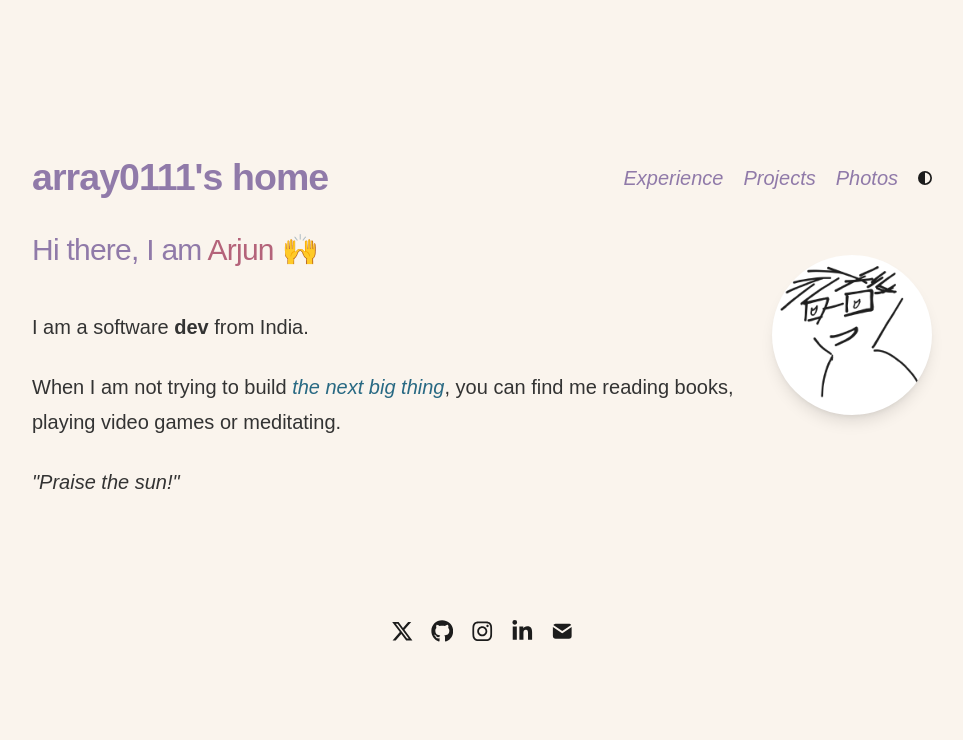
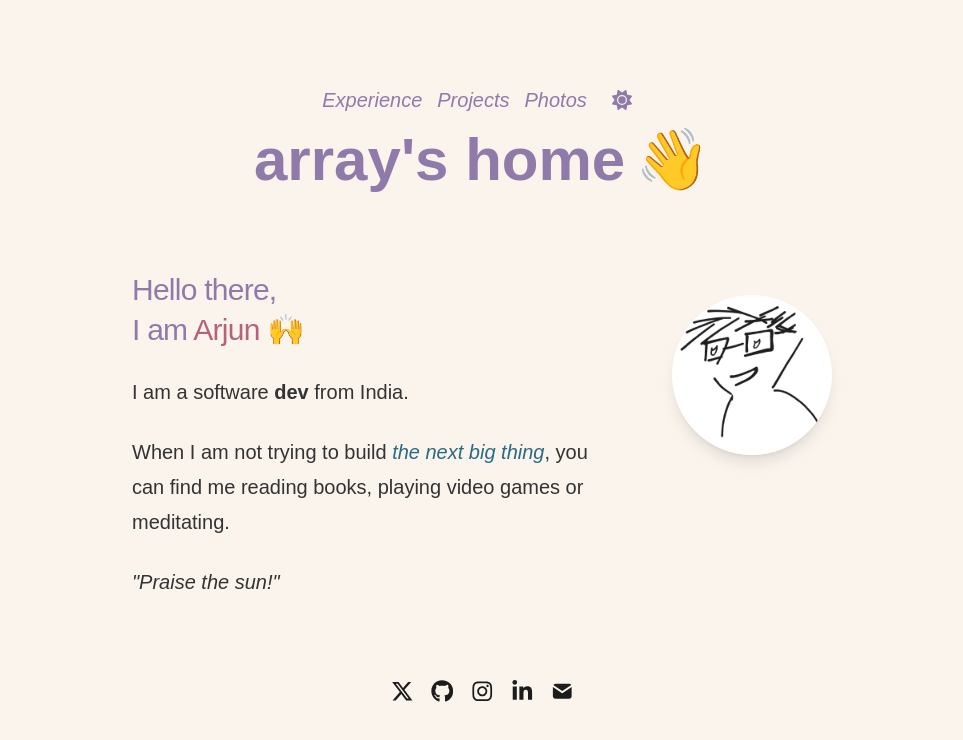
Before and after one commit to arjunomray/another-portfolio, a Next.js app: page / in a window 1280 px wide. Shown: the top 740 px of the page, without its empty margins (158-1121 px from the left). Built offline with nearby package versions, Linux system fonts and the light colour scheme.

Commit message:
change things around

```diff
--- /dev/null
+++ b/app/components/flickering-heading.tsx
@@ -0,0 +1,40 @@
+'use client';
+
+import { useEffect, useState } from "react";
+
+const metadata = {
+  title: 'array\'s home'
+}
+
+export const FlickeringHeading = () => {
+  const [faultyIndex, setFaultyIndex] = useState(0);
+  const [mounted, setMounted] = useState(false);
+  const title = metadata.title as string;
+
+  const spaceIndex = title.indexOf(' ');
+
+  useEffect(() => {
+    setMounted(true);
+    const interval = setInterval(() => {
+      setFaultyIndex(Math.floor(Math.random() * title.length));
+    }, 3000);
+
+    return () => clearInterval(interval);
+  }, [title.length]);
+
+  const letters = title.split('').map((char, i) => (
+    <span key={i} className={i === faultyIndex && i !== spaceIndex && mounted ? ' faulty-letter' : ''}>
+      {char}
+    </span>
+  ));
+
+  return (
+    <div>
+      <h1 className="text-5xl font-bold mb-4  relative neon-text inline-block"
+      >
+        {letters}
+        <span className="ml-2">👋</span>
+      </h1>
+    </div >
+  )
+}
--- a/app/components/footer.tsx
+++ b/app/components/footer.tsx
@@ -33,7 +33,7 @@ function SocialLinks() {
 
 export default function Footer() {
   return (
-    <small className="flex justify-center items-center lg:mt-24 mt-16 text-[#1C1C1C] dark:text-[#D4D4D4]">
+    <small className="flex justify-center items-center lg:mt-16 lg:mb-3 mt-16 text-[#1C1C1C] dark:text-[#D4D4D4]">
       <style jsx>{`
         @media screen and (max-width: 480px) {
           article {
--- a/app/components/nav.tsx
+++ b/app/components/nav.tsx
@@ -1,7 +1,7 @@
 import Link from "next/link";
 import { ThemeSwitch } from "./theme-switch";
-import { metaData } from "../config";
 import fs from "fs";
+import { FlickeringHeading } from "./flickering-heading";
 
 let blogs = fs.readdirSync("content");
 const blogsNumber = blogs.length;
@@ -21,14 +21,10 @@ if (blogsNumber > 1) {
 
 export function Navbar() {
   return (
-    <nav className="mb-1 py-5">
-      <div className="flex flex-col md:flex-row items-center md:justify-between">
-        <div className="flex items-center">
-          <Link href="/" className="text-3xl font-semibold tracking-tight">
-            {metaData.title}
-          </Link>
-        </div>
-        <div className="flex flex-row gap-4 mt-6 md:mt-0 md:ml-auto items-center">
+    <nav className="mb-10 py-2">
+      <div className="flex flex-col items-center ">
+
+        <div className="flex p-2 justify-center items-center gap-3">
           {Object.entries(navItems).map(([path, { name }]) => (
             <Link
               key={path}
@@ -40,7 +36,13 @@ export function Navbar() {
           ))}
           <ThemeSwitch />
         </div>
+        <div className="flex justify-center items-center">
+          <Link href="/" >
+            <FlickeringHeading />
+          </Link>
+        </div>
       </div>
+
     </nav>
   );
 }
--- a/app/components/theme-switch.tsx
+++ b/app/components/theme-switch.tsx
@@ -3,7 +3,7 @@ import * as React from "react";
 import { useTheme } from "next-themes";
 import { ThemeProvider as NextThemesProvider } from "next-themes";
 import type { ThemeProviderProps } from "next-themes/dist/types";
-import { FaCircleHalfStroke } from "react-icons/fa6";
+import { FaCircleHalfStroke, FaMoon, FaSun } from "react-icons/fa6";
 
 const storageKey = 'theme-preference';
 
@@ -66,27 +66,16 @@ export const ThemeSwitch: React.FC = () => {
     reflectPreference(newTheme);
   };
 
-  if (!mounted) {
-    return (
-      <FaCircleHalfStroke
-        className="h-[14px] w-[14px] text-[#1c1c1c]"
-        aria-hidden="true"
-      />
-    );
-  }
 
   return (
     <button
       id="theme-toggle"
       aria-label={`${currentTheme} mode`}
       onClick={toggleTheme}
-      className="flex items-center justify-center transition-opacity duration-300 hover:opacity-90"
+      className="flex items-center justify-center transition-opacity duration-300 hover:opacity-90 hover:bg-gray-200 dark:hover:bg-gray-800 p-2 rounded-full"
     >
-      <FaCircleHalfStroke
-        className={`h-[14px] w-[14px] ${
-          currentTheme === "dark" ? "text-[#D4D4D4]" : "text-[#1c1c1c]"
-        }`}
-      />
-    </button>
+      {currentTheme === "dark" ? <FaMoon /> : <FaSun />
+      }
+    </button >
   );
 };
--- a/app/experience/page.tsx
+++ b/app/experience/page.tsx
@@ -10,23 +10,17 @@ export const metadata: Metadata = {
 export default function Experiences() {
   return (
     <section>
-      <h1 className="mb-8 text-2xl font-medium tracking-tight">Experiences</h1>
-      <div className="space-y-6">
+      <h1 className="mb-8 text-center text-xl font-bold tracking-tight">Experiences</h1>
+      <div className="flex flex-col items-center space-y-6">
         {experiences.map((experience, index) => (
-          <div className="p-2 dark:shadow-gray-700 rounded-lg shadow-md hover:shadow-2xl hover:scale-105 transform transition-all duration-300">
-            <a
-              key={index}
-              target="_blank"
-              rel="noopener noreferrer"
-              className="block group hover:opacity-80 transition-opacity duration-200"
-            >
+          <div key={index} className="w-1/2 p-2 dark:shadow-gray-700 rounded-lg shadow-md hover:shadow-2xl hover:scale-105 transform transition-all duration-300">
             <div className="flex flex-col">
 
               <div className="w-full flex justify-between items-center">
                 <img
                   src={experience.icon}
                   alt={experience.company}
-                    className="m-2 p-1 shadow-md dark:bg-gray-100 rounded-md w-10 h-10"
+                  className="ml-2 p-1 dark:bg-gray-100 rounded-md w-10 h-10"
                 />
                 <div className="flex flex-col justify-start text-right">
                   <span className="text-black dark:text-white font-medium tracking-tight">
@@ -43,7 +37,6 @@ export default function Experiences() {
 
 
             </div>
-            </a>
           </div>
         ))}
       </div>
--- a/app/global.css
+++ b/app/global.css
@@ -163,3 +163,69 @@ table {
 .title {
   text-wrap: balance;
 }
+
+@keyframes flicker {
+  0%, 19.999%, 22%, 62.999%, 64%, 64.999%, 70%, 100% {
+    opacity: 1;
+    text-shadow:
+      0 0 4px hsl(var(--foreground)),
+      0 0 11px hsl(var(--foreground)),
+      0 0 19px hsl(var(--primary)),
+      0 0 40px hsl(var(--primary)),
+      0 0 80px hsl(var(--primary)),
+      0 0 90px hsl(var(--primary)),
+      0 0 100px hsl(var(--primary)),
+      0 0 150px hsl(var(--primary));
+  }
+  20%, 21.999%, 63%, 63.999%, 65%, 69.999% {
+    opacity: 0.4;
+    text-shadow: none;
+  }
+}
+
+@keyframes flicker-intense {
+  0%, 10%, 15%, 50%, 52%, 54%, 56%, 58%, 60%, 90%, 92%, 94%, 96%, 98%, 100% {
+    opacity: 1;
+    transform: translateY(0) skew(0);
+    filter: blur(0);
+  }
+  11%, 14%, 51%, 53%, 55%, 57%, 59%, 91%, 93%, 95%, 97%, 99% {
+    opacity: 0.3;
+    transform: translateY(2px) skew(5deg);
+    filter: blur(2px);
+  }
+}
+
+@keyframes flicker-bg {
+  0%, 19.999%, 22%, 62.999%, 64%, 64.999%, 70%, 100% {
+    opacity: 0.1;
+  }
+  20%, 21.999%, 63%, 63.999%, 65%, 69.999% {
+    opacity: 0;
+  }
+}
+
+.neon-text {
+  animation: flicker 3s infinite alternate;
+  position: relative;
+}
+
+.faulty-letter {
+  display: inline-block;
+  animation: flicker-intense 1.5s infinite;
+  position: relative;
+}
+
+.neon-text::before {
+  content: "";
+  position: absolute;
+  top: 0;
+  left: 0;
+  width: 100%;
+  height: 100%;
+  background: hsl(var(--primary));
+  opacity: 0.1;
+  animation: flicker-bg 3s infinite alternate;
+  pointer-events: none;
+  z-index: -1;
+}
--- a/app/layout.tsx
+++ b/app/layout.tsx
@@ -72,14 +72,14 @@ export default function RootLayout({
           title="JSON Feed"
         />
       </head>
-      <body className="antialiased flex flex-col items-center justify-center mx-auto mt-2 lg:mt-20 mb-20 lg:mb-40">
+      <body className="antialiased flex flex-col items-center justify-center lg:mt-10 mx-auto mt-2 mb-10 lg:mb-1 ">
         <ThemeProvider
           attribute="class"
           defaultTheme="system"
           enableSystem
           disableTransitionOnChange
         >
-          <main className="flex-auto min-w-0 mt-2 md:mt-6 flex flex-col px-6 sm:px-4 md:px-0 max-w-[900px] w-full">
+          <main className="flex-auto min-w-0 mt-2 flex flex-col px-6 sm:px-4 md:px-0 max-w-[700px] w-full">
             <Navbar />
             {children}
             <Footer />
--- a/app/page.tsx
+++ b/app/page.tsx
@@ -23,11 +23,11 @@ export default function Page() {
         />
       </a>
 
-      <h1 className="mb-8 text-2xl font-medium tracking-tight">
-        Hi there, I am <span className="inline text-[#b4637a] dark:text-[#9ccfd8]">Arjun</span> 🙌
+      <h1 className="mb-8 lg:mb-1 text-2xl font-medium tracking-tight">
+        Hello there,<br /> I am <span className="inline text-[#b4637a] dark:text-[#9ccfd8]">Arjun</span> 🙌
       </h1>
 
-      <div className="prose prose-neutral dark:prose-invert">
+      <div className="w-2/3 prose prose-neutral dark:prose-invert">
         <p>
           I am a software <b>dev</b> from India.
         </p>
--- a/app/photos/page.tsx
+++ b/app/photos/page.tsx
@@ -10,7 +10,7 @@ export const metadata: Metadata = {
 export default function Photos() {
   return (
     <section>
-      <h1 className="mb-8 text-2xl font-medium tracking-tight">Photos</h1>
+      <h1 className="mb-8 text-center text-xl font-bold tracking-tight">Photos</h1>
 
 
       <ImageGrid
--- a/app/projects/page.tsx
+++ b/app/projects/page.tsx
@@ -10,10 +10,10 @@ export const metadata: Metadata = {
 export default function Projects() {
   return (
     <section>
-      <h1 className="mb-8 text-2xl font-medium tracking-tight">Projects</h1>
-      <div className="space-y-6">
+      <h1 className="mb-8 text-center text-xl font-bold tracking-tight">Projects</h1>
+      <div className="flex flex-col items-center space-y-6">
         {projects.map((project, index) => (
-          <div className="p-2 dark:shadow-gray-700 rounded-lg shadow-md hover:shadow-2xl hover:scale-105 transform transition-all duration-300">
+          <div className="p-3 max-w-80 dark:shadow-gray-700 rounded-lg shadow-md hover:shadow-2xl hover:scale-105 transform transition-all duration-300">
             <a
               key={index}
               href={project.url}
--- a/package.json
+++ b/package.json
@@ -28,6 +28,7 @@
     "rehype-katex": "^7.0.1",
     "remark-math": "^6.0.0",
     "sugar-high": "^0.7.0",
+    "tailwindcss-textshadow": "^2.1.3",
     "typescript": "5.5.4"
   },
   "devDependencies": {
--- a/tailwind.config.js
+++ b/tailwind.config.js
@@ -4,6 +4,19 @@ module.exports = {
   content: ["./app/**/*.{js,ts,jsx,tsx,mdx}", "./public/**/*.svg"],
   theme: {
     extend: {
+      keyframes: {
+        faultyNeon: {
+          '0%': { opacity: '1', textShadow: '0 0 4px #ff007f, 0 0 12px #ff007f, 0 0 24px #ff007f' },
+          '20%': { opacity: '0.8', textShadow: '0 0 2px #ff007f, 0 0 6px #ff007f' },
+          '40%': { opacity: '1', textShadow: '0 0 8px #ff007f, 0 0 16px #ff007f, 0 0 32px #ff007f' },
+          '60%': { opacity: '0.6', textShadow: '0 0 1px #ff007f, 0 0 4px #ff007f' },
+          '80%': { opacity: '1', textShadow: '0 0 6px #ff007f, 0 0 12px #ff007f' },
+          '100%': { opacity: '0.7', textShadow: '0 0 3px #ff007f, 0 0 9px #ff007f' },
+        },
+      },
+      animation: {
+        faultyNeon: 'faultyNeon 1.5s infinite',
+      },
       fontFamily: {
         sans: ["Iosevka", "sans-serif"],
         mono: ["var(--font-geist-mono)"],
@@ -18,5 +31,5 @@ module.exports = {
       },
     },
   },
-  plugins: [require("@tailwindcss/typography")],
+  plugins: [require("@tailwindcss/typography"), require('tailwindcss-textshadow')],
 };
```
Also changed, not shown: 1 other file (tests, documents, lock files or other folders). Lines whose indentation alone changed are shown as unchanged.
